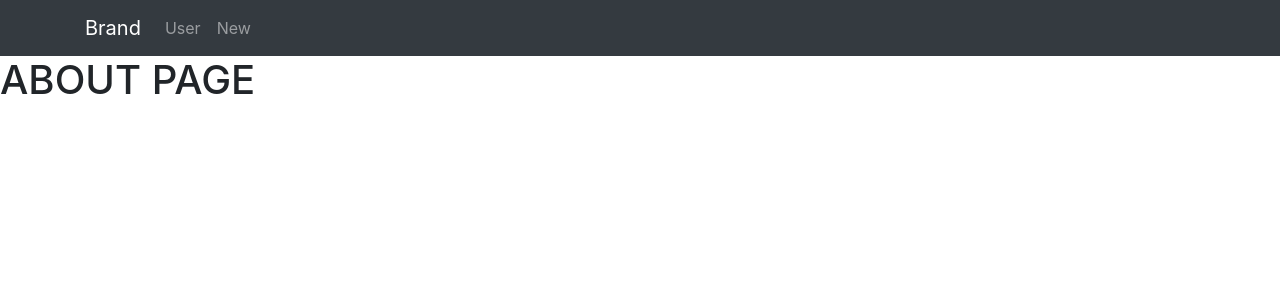
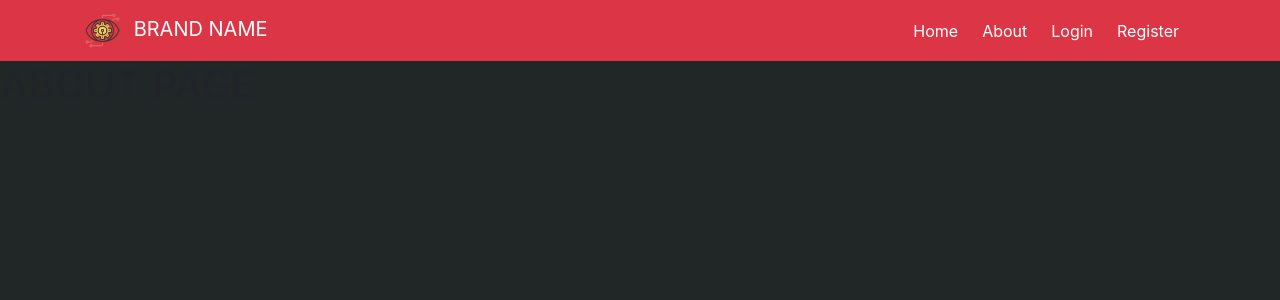
Before and after one commit to mark-ryu/blog_through_flask, a Flask app: page /about in a window 1280 px wide. Shown: the top 300 px of the page. Run offline with Flask 2, Linux system fonts and the light colour scheme; some libraries are stand-ins or nearby versions.

Commit message:
blog home layout using bootstrap done | next cleaning up code

```diff
--- a/static/main.css
+++ b/static/main.css
@@ -1,11 +1,75 @@
-.sample {
-  background-color: #f3f3f3;
+a {
+  text-decoration: none !important;
+  color: #fff !important;
 }
 
-.front-page {
-  background: url(https://source.unsplash.com/random);
-  height: 30vh;
-  width: 80vw;
-  background-size: cover;
+body, html {
+  background-color: #212727 !important;
+}
+
+.sample {
+  background-color: red;
+}
+
+.sample-2 {
+  background-color: yellow;
+}
+
+.sample-3 {
+  background-color: blue;
+}
+
+.img-area {
+  height: 40vh;
+}
+
+.img-area img {
+  width: 100%;
+  height: 38vh;
+  display: cover;
+  -o-object-fit: cover;
+     object-fit: cover;
+}
+
+.content {
+  background-color: #3A3B3D;
+  color: #fff;
+}
+
+.container-fluid {
+  -webkit-transition: 1s;
+  transition: 1s;
+}
+
+.container-fluid:hover {
+  background: #4C5051;
+  -webkit-transition: 1s;
+  transition: 1s;
+  -webkit-transition-timing-function: ease-in;
+          transition-timing-function: ease-in;
+}
+
+.container img {
+  height: 35px;
+  width: 35px;
+}
+
+.nav-link {
+  -webkit-transition: 700ms;
+  transition: 700ms;
+}
+
+.nav-link:hover {
+  background: #fff;
+  border-radius: 15px;
+  color: #000 !important;
+  -webkit-transition: 700ms;
+  transition: 700ms;
+  -webkit-transition-timing-function: ease-out;
+          transition-timing-function: ease-out;
+}
+
+.col-md-4 {
+  text-align: center;
 }
 /*# sourceMappingURL=main.css.map */
--- a/static/main.scss
+++ b/static/main.scss
@@ -1,11 +1,67 @@
-$for-testing-colors: #f3f3f3;
+$colors: (
+    1: red,
+    2: yellow,
+    3: blue,
+    4: green
+);
+
+a {
+    text-decoration: none !important;
+    color: #fff !important;
+}
+
+body, html {
+    background-color: #212727 !important;
+}
+@function color($color-name) {
+    @return map-get($colors, $color-name)
+}
 
 .sample {
-    background-color: $for-testing-colors;
+    background-color: color(1);
 }
-.front-page {
-    background: url(https://source.unsplash.com/random);
-    height: 30vh;
-    width: 80vw;
-    background-size: cover;
+.sample-2{
+    background-color: color(2);
 }
+.sample-3{
+    background-color: color(3);
+}
+.img-area {
+    height: 40vh;
+}
+.img-area img {
+    width: 100%;
+    height: 38vh;
+    display: cover;
+    object-fit: cover;
+}
+.content {
+    background-color: #3A3B3D;
+    color: #fff;
+}
+.container-fluid {
+    transition: 1s;
+}
+.container-fluid:hover {
+    background: #4C5051;
+    transition: 1s;
+    transition-timing-function: ease-in;
+}
+.container img {
+    height: 35px;
+    width: 35px;
+}
+.nav-link {
+    transition: 700ms;
+}
+.nav-link:hover {
+    background: #fff;
+    border-radius: 15px;
+    color: #000 !important;
+    transition: 700ms;
+    transition-timing-function: ease-out;
+}
+
+.col-md-4 {
+    text-align: center;
+}
--- a/templates/layout.html
+++ b/templates/layout.html
@@ -14,16 +14,20 @@
 </head>
 <body>
     <header>
-        <nav class="navbar sticky-top navbar-expand-md navbar-dark bg-dark">
+        <nav class="navbar sticky-top navbar-expand-md navbar-dark bg-danger">
             <div class="container">
-                <a href="#" class="navbar-brand">Brand</a>
+                <a href="#" class="navbar-brand"><img src="{{ url_for('static', filename='brand.png') }}" alt="">
+               <span class="ml-2">BRAND NAME</span>
+            </a>
                 <button class="navbar-toggler" data-toggle="collapse" data-target="#navbarMenu">
                     <span class="navbar-toggler-icon"></span>
                 </button>
                 <div class="collapse navbar-collapse" id="navbarMenu">
-                    <ul class="navbar-nav">
-                        <li class="nav-item"><a href="#" class="nav-link">User</a></li>
-                        <li class="nav-item"><a href="#" class="nav-link">New</a></li>
+                    <ul class="navbar-nav ml-auto">
+                        <li class="nav-item mr-2"><a href="#" class="nav-link">Home</a></li>
+                        <li class="nav-item mr-2"><a href="#" class="nav-link">About</a></li>
+                        <li class="nav-item mr-2"><a href="#" class="nav-link">Login</a></li>
+                        <li class="nav-item mr-2"><a href="#" class="nav-link">Register</a></li>
                     </ul>
                 </div>
             </div>
```
Also changed, not shown: templates/index.html (+15 -11 lines), static/brand.png (added), 1 other file.
